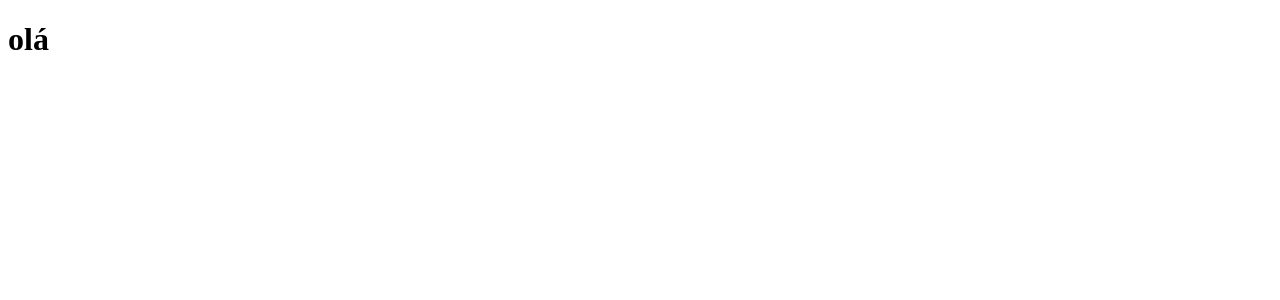
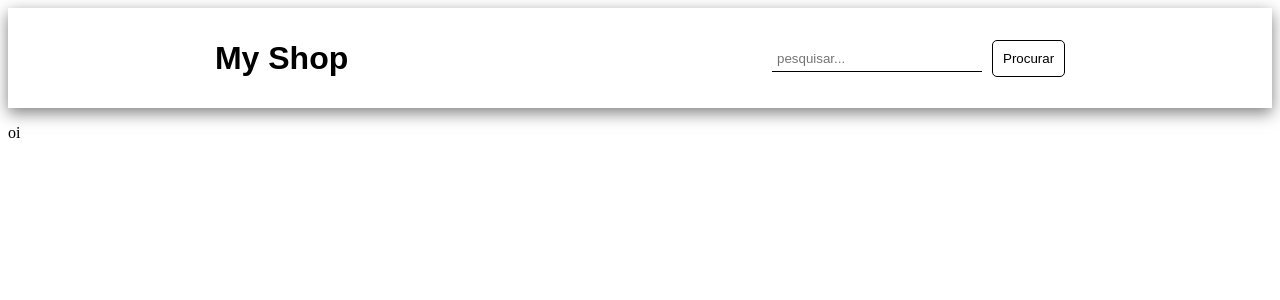
Before and after one commit to ThiagoMaylon/Ecomerce-OneShop, a React (Create React App) app: page / in a window 1280 px wide. Shown: the top 300 px of the page. Built offline with nearby package versions, Linux system fonts and the light colour scheme.

Commit message:
criando o componente header

```diff
--- a/package.json
+++ b/package.json
@@ -9,6 +9,7 @@
     "react": "^18.2.0",
     "react-dom": "^18.2.0",
     "react-scripts": "5.0.1",
+    "styled-components": "^5.3.6",
     "web-vitals": "^2.1.4"
   },
   "scripts": {
--- a/src/App.jsx
+++ b/src/App.jsx
@@ -1,7 +1,8 @@
+import { Header } from "./components/Header";
 
 function App() {
   return (
-    <h1>olá</h1>
+    <Header />
   );
 }
 
--- /dev/null
+++ b/src/components/Categorias/index.jsx
@@ -0,0 +1,5 @@
+export const Categorias = () =>{
+    return(
+        <p>oi</p>
+    )
+};
--- /dev/null
+++ b/src/components/Header/index.jsx
@@ -0,0 +1,23 @@
+import { Categorias } from "../Categorias";
+import { HeaderStyle } from "./style";
+
+export const Header = () => {
+    function handOnSubmit(e){
+        e.prevendefault();
+    }
+    return(
+        <HeaderStyle>
+            <div className="constainer">
+                <div className="logo">
+                {/* eslint-disable-next-line */}
+                    <a href="#">My Shop</a>
+                </div>
+                <form onSubmit={handOnSubmit}>
+                    <input type="text" placeholder="pesquisar..."/>
+                    <button>Procurar</button>
+                </form>
+            </div>
+            <Categorias />
+        </HeaderStyle>
+    )
+};
--- /dev/null
+++ b/src/components/Header/style.js
@@ -0,0 +1,45 @@
+import styled from "styled-components";
+
+export const HeaderStyle = styled.header`
+    .constainer{
+        margin: 0;
+        font-family: Arial, Helvetica, sans-serif;
+        display: flex;
+        align-items: center;
+        justify-content: space-around;
+        height: 100px;
+        width: 100%;
+        box-shadow: 0px 5px 15px rgba(0, 0, 0, 0.50);
+    }
+
+    .logo a{
+        color: #000;
+        text-decoration: none;
+        font-weight: bold;
+        font-size: 2em;
+    }
+
+    form {
+        input{
+            outline: none;
+            border: none;
+            background-color: transparent;
+            border-bottom: 1px solid #000;
+            padding: 5px;
+            margin: 0 10px;
+            max-width: 400px;
+            min-width: 200px;
+        }
+
+        button{
+            background-color: transparent;
+            outline: none;
+            cursor: pointer;
+            padding: 10px;
+            border: 1px solid #000;
+            border-radius: 5px;
+        }
+    }
+
+
+`;
--- a/src/index.js
+++ b/src/index.jsx
@@ -1,10 +1,12 @@
 import React from 'react';
 import ReactDOM from 'react-dom/client';
 import App from './App';
+import { GlobalStyle } from './styles/GlobalStyle';
 
 const root = ReactDOM.createRoot(document.getElementById('root'));
 root.render(
   <React.StrictMode>
     <App />
+    <GlobalStyle />
   </React.StrictMode>
 );
--- /dev/null
+++ b/src/styles/GlobalStyle.js
@@ -0,0 +1,9 @@
+import { createGlobalStyle } from "styled-components";
+
+export const GlobalStyle = createGlobalStyle`
+    margin: 0;
+    padding: 0;
+    box-sizing: border-box;
+    font-family: Arial, Helvetica, sans-serif;
+    background-color: black;
+`;
```
Also changed, not shown: src/components/Categorias/style.js (added), 1 other file (tests, documents, lock files or other folders).
